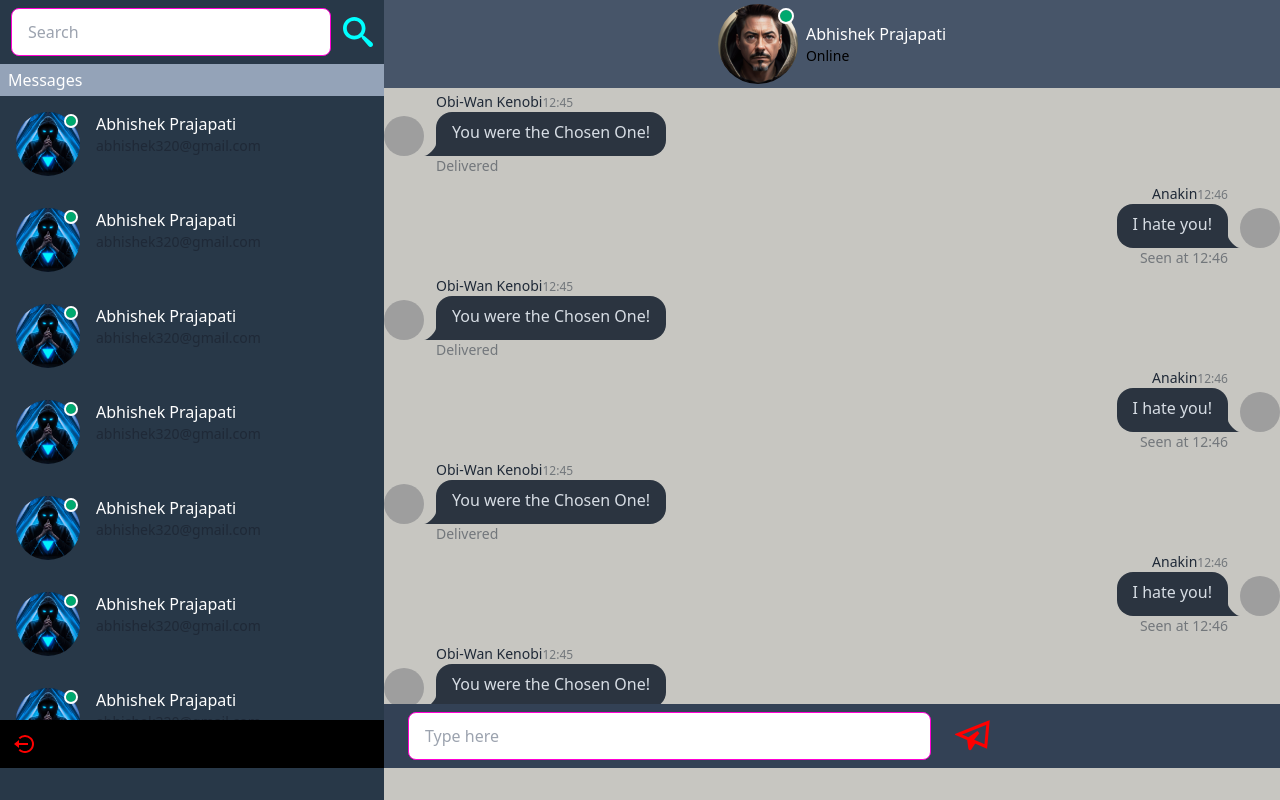
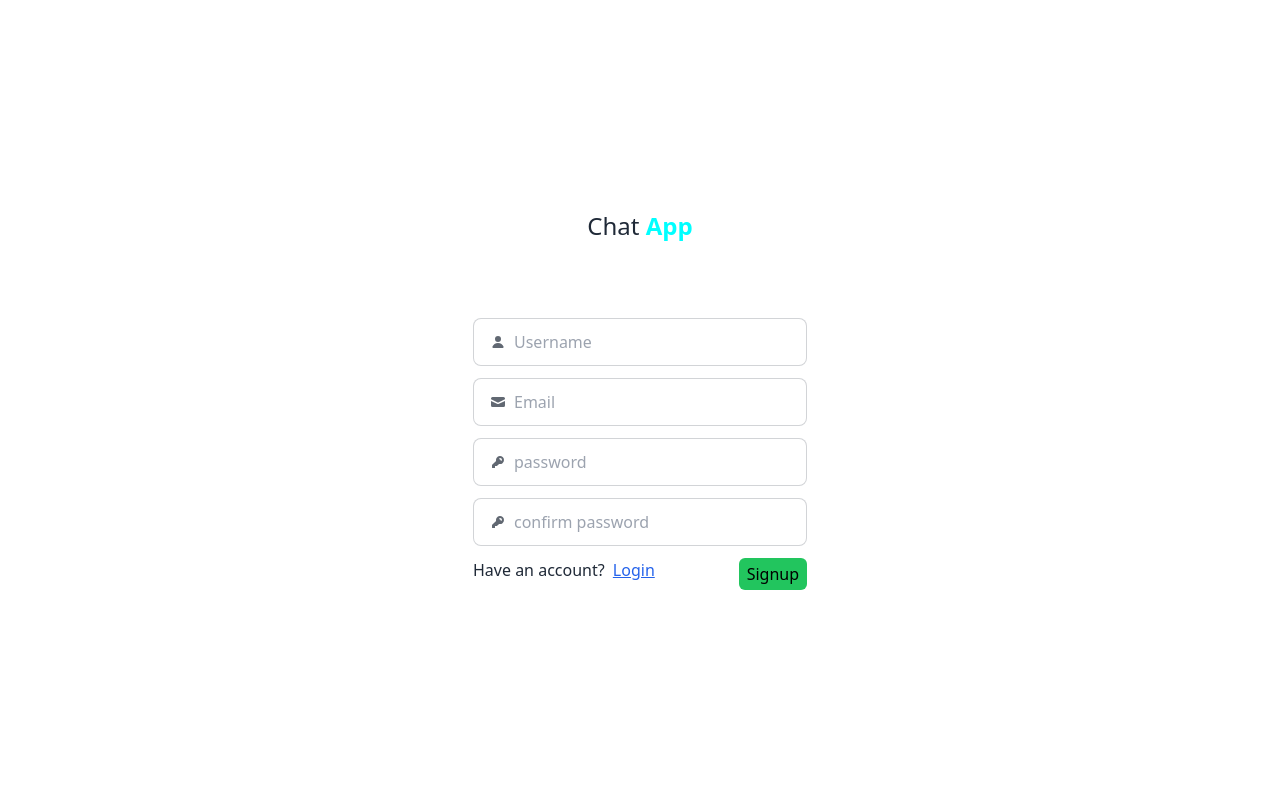
Before and after one commit to abhi-develope/Chat-Application-MERN-, a React (Vite) app in the folder Frontend/: page / in a window 1280 px wide. Built offline with nearby package versions, Linux system fonts and the light colour scheme; grey boxes are pictures that could not be loaded.

Commit message:
signup ui

```diff
--- a/Frontend/src/App.jsx
+++ b/Frontend/src/App.jsx
@@ -1,12 +1,16 @@
 import React from 'react'
 import Profile from './home/leftside/Profilebox'
 import Chat from './home/rightside/Chatbox'
+import Signup from './components/Signup'
 
 function App() {
   return (
-    <div className='flex h-screen'>
-      <Profile/>
-      <Chat/>
+    // <div className='flex h-screen'>
+    //   <Profile/>
+    //   <Chat/>
+    // </div>
+    <div>
+      <Signup/>
     </div>
   )
 }
--- /dev/null
+++ b/Frontend/src/components/Signup.jsx
@@ -0,0 +1,75 @@
+import React from "react";
+
+function Signup() {
+  return (
+    <div className="flex h-screen items-center justify-center">
+      <form action="" className="border border-white px-6 py-2 rounded-md space-y-3 w-96">
+        <h1 className="text-2xl text-center">Chat <span className="text-[#00ffff] font-semibold">App</span></h1>
+        <h2 className="text-white font-bold text-xl">Signup</h2>
+        <br />
+        {/* fullname */}
+        <label className="input input-bordered flex items-center gap-2">
+          <svg
+            xmlns="http://www.w3.org/2000/svg"
+            viewBox="0 0 16 16"
+            fill="currentColor"
+            className="h-4 w-4 opacity-70"
+          >
+            <path d="M8 8a3 3 0 1 0 0-6 3 3 0 0 0 0 6ZM12.735 14c.618 0 1.093-.561.872-1.139a6.002 6.002 0 0 0-11.215 0c-.22.578.254 1.139.872 1.139h9.47Z" />
+          </svg>
+          <input type="text" className="grow" placeholder="Username" />
+        </label>
+        {/*Email  */}
+        <label className="input input-bordered flex items-center gap-2">
+  <svg
+    xmlns="http://www.w3.org/2000/svg"
+    viewBox="0 0 16 16"
+    fill="currentColor"
+    className="h-4 w-4 opacity-70">
+    <path
+      d="M2.5 3A1.5 1.5 0 0 0 1 4.5v.793c.026.009.051.02.076.032L7.674 8.51c.206.1.446.1.652 0l6.598-3.185A.755.755 0 0 1 15 5.293V4.5A1.5 1.5 0 0 0 13.5 3h-11Z" />
+    <path
+      d="M15 6.954 8.978 9.86a2.25 2.25 0 0 1-1.956 0L1 6.954V11.5A1.5 1.5 0 0 0 2.5 13h11a1.5 1.5 0 0 0 1.5-1.5V6.954Z" />
+  </svg>
+  <input type="text" className="grow" placeholder="Email" />
+</label>
+{/* password */}
+<label className="input input-bordered flex items-center gap-2">
+  <svg
+    xmlns="http://www.w3.org/2000/svg"
+    viewBox="0 0 16 16"
+    fill="currentColor"
+    className="h-4 w-4 opacity-70">
+    <path
+      fillRule="evenodd"
+      d="M14 6a4 4 0 0 1-4.899 3.899l-1.955 1.955a.5.5 0 0 1-.353.146H5v1.5a.5.5 0 0 1-.5.5h-2a.5.5 0 0 1-.5-.5v-2.293a.5.5 0 0 1 .146-.353l3.955-3.955A4 4 0 1 1 14 6Zm-4-2a.75.75 0 0 0 0 1.5.5.5 0 0 1 .5.5.75.75 0 0 0 1.5 0 2 2 0 0 0-2-2Z"
+      clipRule="evenodd" />
+  </svg>
+  <input type="password" className="grow" placeholder="password" />
+</label>
+{/* confirm password */}
+<label className="input input-bordered flex items-center gap-2">
+  <svg
+    xmlns="http://www.w3.org/2000/svg"
+    viewBox="0 0 16 16"
+    fill="currentColor"
+    className="h-4 w-4 opacity-70">
+    <path
+      fillRule="evenodd"
+      d="M14 6a4 4 0 0 1-4.899 3.899l-1.955 1.955a.5.5 0 0 1-.353.146H5v1.5a.5.5 0 0 1-.5.5h-2a.5.5 0 0 1-.5-.5v-2.293a.5.5 0 0 1 .146-.353l3.955-3.955A4 4 0 1 1 14 6Zm-4-2a.75.75 0 0 0 0 1.5.5.5 0 0 1 .5.5.75.75 0 0 0 1.5 0 2 2 0 0 0-2-2Z"
+      clipRule="evenodd" />
+  </svg>
+  <input type="password" className="grow" placeholder="confirm password" />
+</label>
+{/* text and button */}
+<div className="flex justify-between">
+<p>Have an account? <span className="text-blue-600 underline cursor-pointer ml-1">Login</span></p>
+<input type="submit" value="Signup" className="bg-green-500 py-1 px-2 rounded-md text-black cursor-pointer"/>
+</div>
+
+      </form>
+    </div>
+  );
+}
+
+export default Signup;
```
